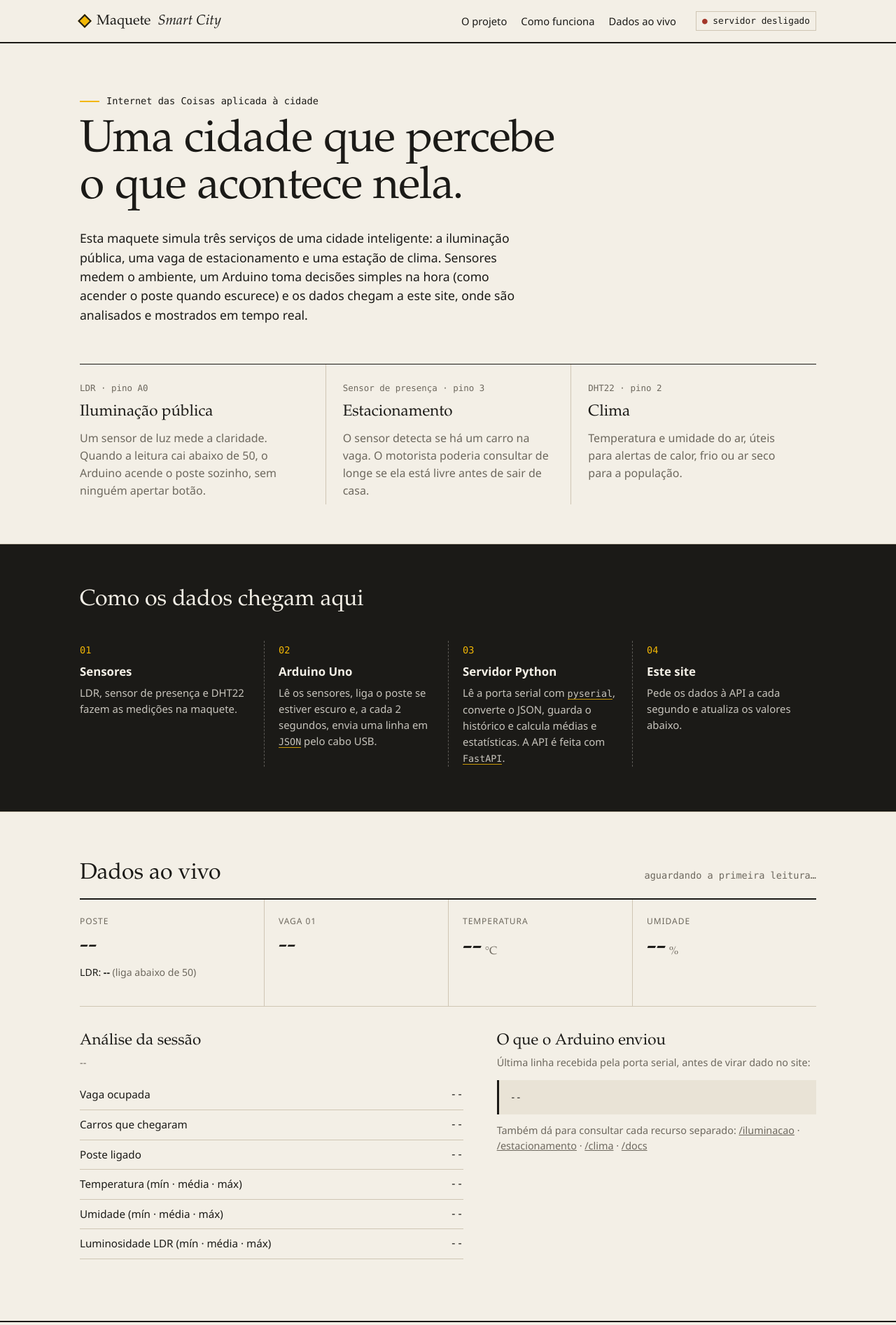
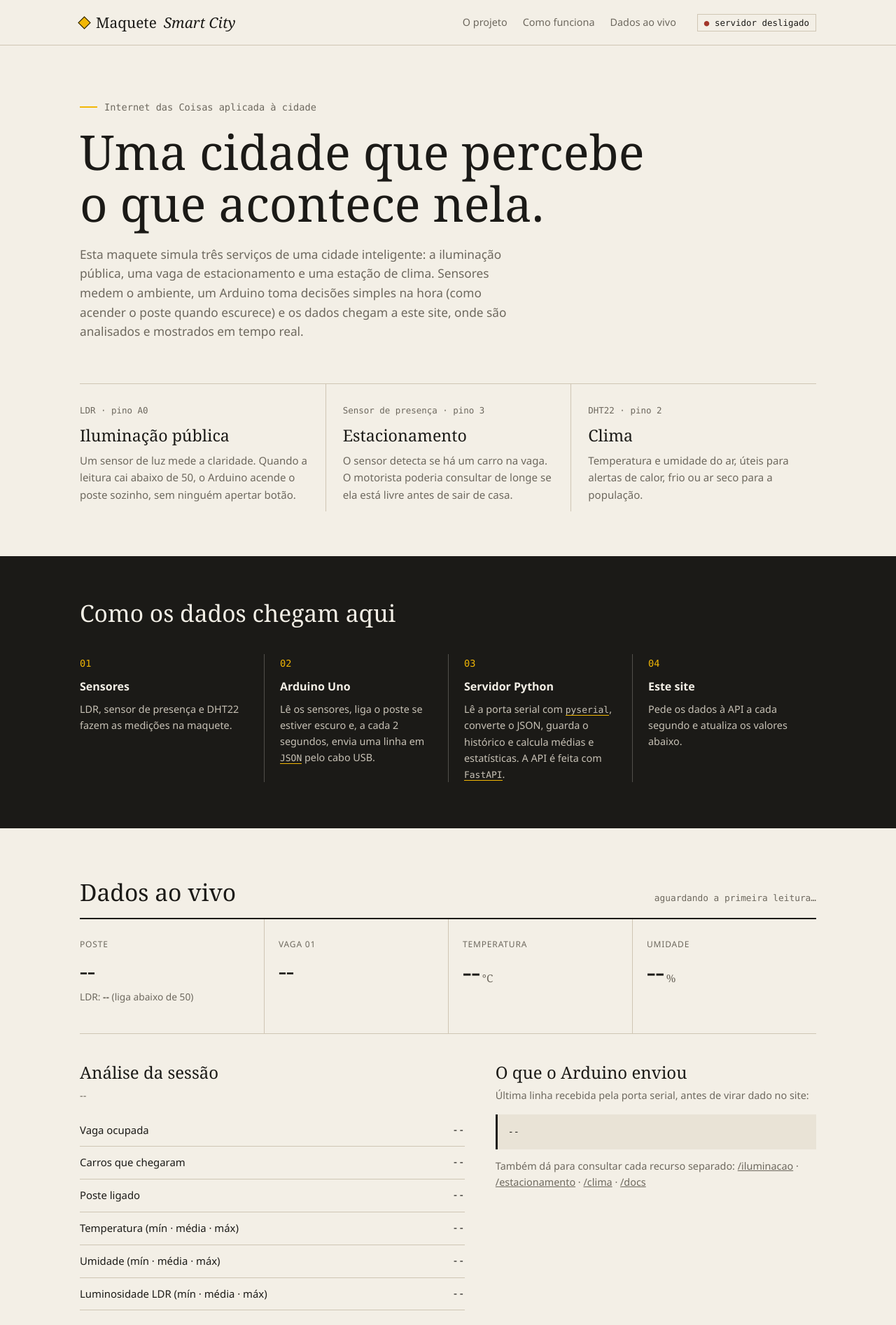
Before and after one commit to du-cassaniga/maquete-smart-city, a plain HTML site: page site/index.html in a window 1280 px wide. Shown: the top 1894 px of the page at 70% size. Drawn offline with Linux system fonts and the light colour scheme; no server answers.

Commit message:
Update estilo.css

```diff
--- a/site/estilo.css
+++ b/site/estilo.css
@@ -1,4 +1,4 @@
-/* Paleta: papel, tinta e um amarelo de placa de trânsito */
+
 :root {
   --papel: #f3efe6;
   --papel-2: #e9e3d6;
@@ -8,113 +8,566 @@
   --sinal: #f2b705;
   --livre: #2e6e46;
   --ocupada: #a3362a;
-  --serif: "Iowan Old Style", "Palatino Linotype", Palatino, Georgia, serif;
-  --sans: "Segoe UI", system-ui, -apple-system, Roboto, sans-serif;
-  --mono: Consolas, "Cascadia Mono", ui-monospace, monospace;
+
+  --serif: Georgia, "Times New Roman", serif;
+  --sans: "Segoe UI", Arial, sans-serif;
+  --mono: Consolas, monospace;
 }
+
 @media (prefers-color-scheme: dark) {
   :root {
-    --papel: #171612; --papel-2: #201f1a; --tinta: #ece6d8; --mudo: #9c9586;
-    --regra: #3a372f; --livre: #6cbf8a; --ocupada: #e0705f;
+    --papel: #171612;
+    --papel-2: #201f1a;
+    --tinta: #ece6d8;
+    --mudo: #9c9586;
+    --regra: #3a372f;
+    --livre: #6cbf8a;
+    --ocupada: #e0705f;
   }
 }
 
-* { box-sizing: border-box; }
-html { scroll-behavior: smooth; }
-section { scroll-margin-top: 62px; }
-body { margin: 0; background: var(--papel); color: var(--tinta); font: 16px/1.55 var(--sans); }
-a { color: inherit; }
-code { font-family: var(--mono); font-size: .9em; background: var(--papel-2); padding: 0 .25em; }
-.largura { max-width: 1100px; margin: 0 auto; padding: 0 24px; }
-.mudo { color: var(--mudo); }
-.pequeno { font-size: .85rem; }
-.rotulo { font-size: .75rem; letter-spacing: .08em; text-transform: uppercase; color: var(--mudo); }
+* {
+  box-sizing: border-box;
+}
 
-/* ---------- Header ---------- */
-.topo { border-bottom: 2px solid var(--tinta); background: var(--papel); position: sticky; top: 0; z-index: 5; }
-.topo-linha { display: flex; align-items: center; gap: 28px; height: 60px; }
-.marca { font-family: var(--serif); font-size: 1.25rem; text-decoration: none; display: flex; align-items: center; gap: 10px; }
-.marca em { font-style: italic; }
-.marca-sinal { width: 14px; height: 14px; background: var(--sinal); transform: rotate(45deg); outline: 2px solid var(--tinta); outline-offset: -2px; }
-.topo nav { display: flex; gap: 20px; margin-left: auto; }
-.topo nav a { text-decoration: none; font-size: .92rem; }
-.topo nav a:hover { text-decoration: underline; text-underline-offset: 4px; }
-.conexao { font-family: var(--mono); font-size: .8rem; padding: 3px 8px; border: 1px solid var(--regra); white-space: nowrap; }
-.conexao.ok::before { content: "● "; color: var(--livre); }
-.conexao.erro::before { content: "● "; color: var(--ocupada); }
+html {
+  scroll-behavior: smooth;
+}
 
-/* ---------- Seção inicial ---------- */
-.inicio { padding: 72px 24px 56px; }
-.sobretitulo { font-family: var(--mono); font-size: .85rem; margin: 0 0 14px; }
-.sobretitulo::before { content: ""; display: inline-block; width: 28px; height: 2px; background: var(--sinal); vertical-align: middle; margin-right: 10px; }
-h1 { font-family: var(--serif); font-weight: 400; font-size: clamp(2.2rem, 5.5vw, 4rem); line-height: 1.05; margin: 0 0 24px; letter-spacing: -.01em; }
-.lead { max-width: 640px; font-size: 1.1rem; margin: 0 0 56px; }
-.servicos { display: grid; grid-template-columns: repeat(3, 1fr); border-top: 1px solid var(--tinta); }
-.servicos article { padding: 20px 24px 8px 0; }
-.servicos article + article { padding-left: 24px; border-left: 1px solid var(--regra); }
-.servicos h3 { font-family: var(--serif); font-weight: 400; font-size: 1.4rem; margin: 6px 0 8px; }
-.servicos p { margin: 0; color: var(--mudo); }
-.pino { font-family: var(--mono); font-size: .78rem; color: var(--mudo); }
+body {
+  margin: 0;
+  background: var(--papel);
+  color: var(--tinta);
+  font: 16px/1.6 var(--sans);
+}
 
-/* ---------- Como funciona ---------- */
-.funcionamento { background: #1b1a17; color: #f3efe6; padding: 56px 0 64px; border-block: 1px solid var(--regra); }
-.funcionamento h2 { font-family: var(--serif); font-weight: 400; font-size: 2rem; margin: 0 0 32px; }
-.funcionamento code { background: transparent; border-bottom: 1px solid var(--sinal); padding: 0; color: inherit; }
-.fluxo { list-style: none; margin: 0; padding: 0; display: grid; grid-template-columns: repeat(4, 1fr); gap: 0; }
-.fluxo li { padding: 0 20px 0 0; position: relative; }
-.fluxo li + li { padding-left: 20px; border-left: 1px dashed rgba(243, 239, 230, .3); }
-.passo { font-family: var(--mono); color: var(--sinal); font-size: .85rem; }
-.fluxo h4 { font-size: 1.05rem; margin: 6px 0 6px; }
-.fluxo p { margin: 0; font-size: .93rem; opacity: .8; }
+section {
+  scroll-margin-top: 70px;
+}
 
-/* ---------- Dados ao vivo ---------- */
-.dados { padding: 64px 24px 72px; }
-.dados-cabecalho { display: flex; align-items: baseline; justify-content: space-between; flex-wrap: wrap; gap: 8px; border-bottom: 2px solid var(--tinta); padding-bottom: 10px; }
-.dados h2 { font-family: var(--serif); font-weight: 400; font-size: 2rem; margin: 0; }
-.dados-cabecalho p { margin: 0; font-family: var(--mono); font-size: .85rem; }
-.faixa-teste { background: var(--sinal); color: #1b1a17; font-family: var(--mono); font-size: .85rem; padding: 8px 12px; margin: 16px 0 0; }
+a {
+  color: inherit;
+}
 
-.leituras { display: grid; grid-template-columns: repeat(4, 1fr); border-bottom: 1px solid var(--regra); }
-.leitura { padding: 22px 20px 22px 0; display: flex; flex-direction: column; gap: 6px; min-width: 0; }
-.leitura + .leitura { padding-left: 20px; border-left: 1px solid var(--regra); }
-.estado { font-family: var(--serif); font-weight: 400; font-size: 2.3rem; line-height: 1.1; }
-.estado.ligado { background: var(--sinal); color: #1b1a17; align-self: flex-start; padding: 0 .2em; }
-.estado.livre { color: var(--livre); }
-.estado.ocupada { color: var(--ocupada); }
-.numero { font-family: var(--serif); font-weight: 400; font-size: 2.6rem; line-height: 1.05; font-variant-numeric: tabular-nums; }
-.numero small { font-size: 1rem; color: var(--mudo); margin-left: 4px; }
-.detalhe { font-size: .88rem; }
-.linha { width: 100%; height: 34px; overflow: visible; }
-.linha polyline { fill: none; stroke: var(--tinta); stroke-width: 1.5; vector-effect: non-scaling-stroke; }
+code,
+pre {
+  font-family: var(--mono);
+}
 
-.analise { display: grid; grid-template-columns: 1.2fr 1fr; gap: 48px; padding-top: 32px; }
-.analise h3 { font-family: var(--serif); font-weight: 400; font-size: 1.4rem; margin: 0 0 2px; }
-.analise > div > p { margin: 0 0 14px; font-size: .9rem; }
-table { width: 100%; border-collapse: collapse; font-size: .95rem; }
-th, td { padding: 9px 0; border-bottom: 1px solid var(--regra); text-align: left; font-weight: 400; }
-td { text-align: right; font-family: var(--mono); font-variant-numeric: tabular-nums; }
-.avisos { list-style: none; padding: 0; margin: 16px 0 0; }
-.avisos li { padding: 6px 0 6px 12px; border-left: 3px solid var(--sinal); margin-bottom: 6px; font-size: .92rem; }
-pre { background: var(--papel-2); border-left: 3px solid var(--tinta); padding: 14px 16px; font: .85rem/1.5 var(--mono); white-space: pre-wrap; word-break: break-all; margin: 0 0 12px; }
+code {
+  background: var(--papel-2);
+  padding: 2px 5px;
+  font-size: .9em;
+}
 
-/* ---------- Footer ---------- */
-.rodape { border-top: 2px solid var(--tinta); padding: 28px 0 36px; font-size: .9rem; }
-.rodape-linha { display: grid; grid-template-columns: 1fr 1.4fr; gap: 32px; }
-.rodape strong { font-family: var(--serif); font-weight: 400; font-size: 1.15rem; }
-.rodape p { margin: 4px 0 0; color: var(--mudo); }
+.largura {
+  max-width: 1100px;
+  margin: auto;
+  padding: 0 24px;
+}
 
-/* ---------- Celular ---------- */
+.mudo {
+  color: var(--mudo);
+}
+
+.pequeno {
+  font-size: .85rem;
+}
+
+.rotulo {
+  color: var(--mudo);
+  font-size: .75rem;
+  text-transform: uppercase;
+  letter-spacing: .07em;
+}
+
+/* Cabeçalho */
+
+.topo {
+  position: sticky;
+  top: 0;
+  z-index: 5;
+  background: var(--papel);
+  border-bottom: 1px solid var(--regra);
+}
+
+.topo-linha {
+  height: 64px;
+  display: flex;
+  align-items: center;
+  gap: 30px;
+}
+
+.marca {
+  display: flex;
+  align-items: center;
+  gap: 10px;
+  font: 1.3rem var(--serif);
+  text-decoration: none;
+}
+
+.marca em {
+  font-style: italic;
+}
+
+.marca-sinal {
+  width: 13px;
+  height: 13px;
+  background: var(--sinal);
+  transform: rotate(45deg);
+  border: 1px solid var(--tinta);
+}
+
+.topo nav {
+  display: flex;
+  gap: 22px;
+  margin-left: auto;
+}
+
+.topo nav a {
+  font-size: .9rem;
+  text-decoration: none;
+  color: var(--mudo);
+}
+
+.topo nav a:hover {
+  color: var(--tinta);
+  text-decoration: underline;
+  text-underline-offset: 5px;
+}
+
+.conexao {
+  padding: 4px 9px;
+  border: 1px solid var(--regra);
+  font: .78rem var(--mono);
+  white-space: nowrap;
+}
+
+.conexao.ok::before {
+  content: "● ";
+  color: var(--livre);
+}
+
+.conexao.erro::before {
+  content: "● ";
+  color: var(--ocupada);
+}
+
+/* Apresentação */
+
+.inicio {
+  padding: 80px 24px 64px;
+}
+
+.sobretitulo {
+  margin: 0 0 18px;
+  font: .85rem var(--mono);
+  color: var(--mudo);
+}
+
+.sobretitulo::before {
+  content: "";
+  display: inline-block;
+  width: 25px;
+  height: 2px;
+  margin: 0 10px 4px 0;
+  background: var(--sinal);
+}
+
+h1 {
+  max-width: 850px;
+  margin: 0 0 22px;
+  font: 400 clamp(2.5rem, 6vw, 4.3rem)/1.08 var(--serif);
+}
+
+.lead {
+  max-width: 620px;
+  margin: 0 0 60px;
+  color: var(--mudo);
+  font-size: 1.08rem;
+}
+
+.servicos {
+  display: grid;
+  grid-template-columns: repeat(3, 1fr);
+  border-top: 1px solid var(--regra);
+}
+
+.servicos article {
+  padding: 24px 24px 12px 0;
+}
+
+.servicos article + article {
+  padding-left: 24px;
+  border-left: 1px solid var(--regra);
+}
+
+.servicos h3 {
+  margin: 8px 0;
+  font: 400 1.45rem var(--serif);
+}
+
+.servicos p {
+  margin: 0;
+  color: var(--mudo);
+  font-size: .94rem;
+}
+
+.pino {
+  color: var(--mudo);
+  font: .78rem var(--mono);
+}
+
+/* Funcionamento */
+
+.funcionamento {
+  padding: 58px 0 66px;
+  background: #1b1a17;
+  color: #f3efe6;
+}
+
+.funcionamento h2 {
+  margin: 0 0 36px;
+  font: 400 2.1rem var(--serif);
+}
+
+.funcionamento code {
+  padding: 0;
+  color: inherit;
+  background: none;
+  border-bottom: 1px solid var(--sinal);
+}
+
+.fluxo {
+  display: grid;
+  grid-template-columns: repeat(4, 1fr);
+  gap: 0;
+  margin: 0;
+  padding: 0;
+  list-style: none;
+}
+
+.fluxo li {
+  padding: 0 22px 0 0;
+}
+
+.fluxo li + li {
+  padding-left: 22px;
+  border-left: 1px solid rgba(243, 239, 230, .25);
+}
+
+.passo {
+  color: var(--sinal);
+  font: .85rem var(--mono);
+}
+
+.fluxo h4 {
+  margin: 9px 0 7px;
+  font-size: 1rem;
+}
+
+.fluxo p {
+  margin: 0;
+  color: #c8c2b6;
+  font-size: .9rem;
+  line-height: 1.6;
+}
+
+/* Leituras dos sensores */
+
+.dados {
+  padding: 68px 24px 76px;
+}
+
+.dados-cabecalho {
+  display: flex;
+  align-items: baseline;
+  justify-content: space-between;
+  flex-wrap: wrap;
+  gap: 12px;
+  padding-bottom: 14px;
+  border-bottom: 2px solid var(--tinta);
+}
+
+.dados h2 {
+  margin: 0;
+  font: 400 2.1rem var(--serif);
+}
+
+.dados-cabecalho p {
+  margin: 0;
+  color: var(--mudo);
+  font: .8rem var(--mono);
+}
+
+.faixa-teste {
+  margin: 18px 0 0;
+  padding: 9px 13px;
+  background: var(--sinal);
+  color: #1b1a17;
+  font: .82rem var(--mono);
+}
+
+.leituras {
+  display: grid;
+  grid-template-columns: repeat(4, 1fr);
+  border-bottom: 1px solid var(--regra);
+}
+
+.leitura {
+  display: flex;
+  flex-direction: column;
+  gap: 7px;
+  min-width: 0;
+  padding: 26px 18px 25px 0;
+}
+
+.leitura + .leitura {
+  padding-left: 20px;
+  border-left: 1px solid var(--regra);
+}
+
+.estado {
+  font: 400 2.2rem/1.15 var(--serif);
+}
+
+.estado.ligado {
+  align-self: flex-start;
+  padding: 1px 6px;
+  background: var(--sinal);
+  color: #1b1a17;
+}
+
+.estado.livre {
+  color: var(--livre);
+}
+
+.estado.ocupada {
+  color: var(--ocupada);
+}
+
+.numero {
+  font: 400 2.5rem/1.1 var(--serif);
+  font-variant-numeric: tabular-nums;
+}
+
+.numero small {
+  margin-left: 3px;
+  color: var(--mudo);
+  font-size: .95rem;
+}
+
+.detalhe {
+  color: var(--mudo);
+  font-size: .86rem;
+}
+
+.linha {
+  width: 100%;
+  height: 34px;
+  overflow: visible;
+}
+
+.linha polyline {
+  fill: none;
+  stroke: var(--tinta);
+  stroke-width: 1.5;
+  vector-effect: non-scaling-stroke;
+}
+
+/* Estatísticas e avisos */
+
+.analise {
+  display: grid;
+  grid-template-columns: 1.2fr 1fr;
+  gap: 44px;
+  padding-top: 38px;
+}
+
+.analise h3 {
+  margin: 0 0 5px;
+  font: 400 1.5rem var(--serif);
+}
+
+.analise > div > p {
+  margin: 0 0 16px;
+  color: var(--mudo);
+  font-size: .9rem;
+}
+
+table {
+  width: 100%;
+  border-collapse: collapse;
+  font-size: .93rem;
+}
+
+th,
+td {
+  padding: 11px 0;
+  border-bottom: 1px solid var(--regra);
+  font-weight: 400;
+  text-align: left;
+}
+
+td {
+  font-family: var(--mono);
+  font-variant-numeric: tabular-nums;
+  text-align: right;
+}
+
+.avisos {
+  margin: 18px 0 0;
+  padding: 0;
+  list-style: none;
+}
+
+.avisos li {
+  margin-bottom: 9px;
+  padding: 7px 12px;
+  border-left: 3px solid var(--sinal);
+  font-size: .9rem;
+}
+
+pre {
+  margin: 0 0 12px;
+  padding: 15px;
+  background: var(--papel-2);
+  border-left: 3px solid var(--tinta);
+  font-size: .83rem;
+  line-height: 1.55;
+  white-space: pre-wrap;
+  overflow-wrap: anywhere;
+}
+
+/* Rodapé */
+
+.rodape {
+  padding: 30px 0 38px;
+  border-top: 2px solid var(--tinta);
+  font-size: .9rem;
+}
+
+.rodape-linha {
+  display: grid;
+  grid-template-columns: 1fr 1.4fr;
+  gap: 36px;
+}
+
+.rodape strong {
+  font: 400 1.2rem var(--serif);
+}
+
+.rodape p {
+  margin: 5px 0 0;
+  color: var(--mudo);
+}
+
+/* Telas menores */
+
 @media (max-width: 820px) {
-  .topo nav { display: none; }
-  .conexao { margin-left: auto; }
-  .servicos, .fluxo, .leituras, .analise, .rodape-linha { grid-template-columns: 1fr 1fr; }
-  .analise, .rodape-linha { grid-template-columns: 1fr; }
-  .servicos { grid-template-columns: 1fr; }
-  .servicos article, .servicos article + article { padding: 16px 0; border-left: 0; border-bottom: 1px solid var(--regra); }
-  .fluxo { gap: 24px 0; }
-  .fluxo li:nth-child(3) { padding-left: 0; border-left: 0; }
-  .leitura:nth-child(3) { padding-left: 0; border-left: 0; border-top: 1px solid var(--regra); }
-  .leitura:nth-child(4) { border-top: 1px solid var(--regra); }
-  .estado { font-size: 1.8rem; }
-  .numero { font-size: 2.2rem; }
+  .topo nav {
+    display: none;
+  }
+
+  .conexao {
+    margin-left: auto;
+  }
+
+  .servicos {
+    grid-template-columns: 1fr;
+  }
+
+  .servicos article,
+  .servicos article + article {
+    padding: 18px 0;
+    border-left: 0;
+    border-bottom: 1px solid var(--regra);
+  }
+
+  .fluxo {
+    grid-template-columns: repeat(2, 1fr);
+    gap: 28px 0;
+  }
+
+  .fluxo li:nth-child(3) {
+    padding-left: 0;
+    border-left: 0;
+  }
+
+  .leituras {
+    grid-template-columns: repeat(2, 1fr);
+  }
+
+  .leitura:nth-child(3) {
+    padding-left: 0;
+    border-left: 0;
+    border-top: 1px solid var(--regra);
+  }
+
+  .leitura:nth-child(4) {
+    border-top: 1px solid var(--regra);
+  }
+
+  .analise,
+  .rodape-linha {
+    grid-template-columns: 1fr;
+    gap: 32px;
+  }
 }
+
+@media (max-width: 480px) {
+  .largura {
+    padding: 0 18px;
+  }
+
+  .inicio {
+    padding: 55px 18px 45px;
+  }
+
+  .lead {
+    margin-bottom: 38px;
+  }
+
+  .funcionamento {
+    padding: 45px 0;
+  }
+
+  .fluxo {
+    grid-template-columns: 1fr;
+    gap: 24px;
+  }
+
+  .fluxo li,
+  .fluxo li + li {
+    padding: 0 0 0 14px;
+    border-left: 1px solid rgba(243, 239, 230, .3);
+  }
+
+  .dados {
+    padding: 48px 18px;
+  }
+
+  .dados h2 {
+    font-size: 1.8rem;
+  }
+
+  .estado {
+    font-size: 1.8rem;
+  }
+
+  .numero {
+    font-size: 2.1rem;
+  }
+
+  .leitura {
+    padding-right: 10px;
+  }
+
+  .leitura + .leitura {
+    padding-left: 12px;
+  }
+
+  .rodape {
+    padding: 25px 0;
+  }
+}
```
